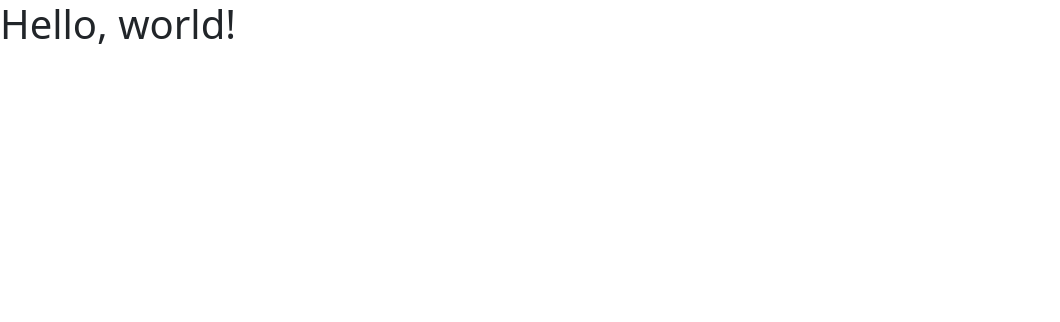
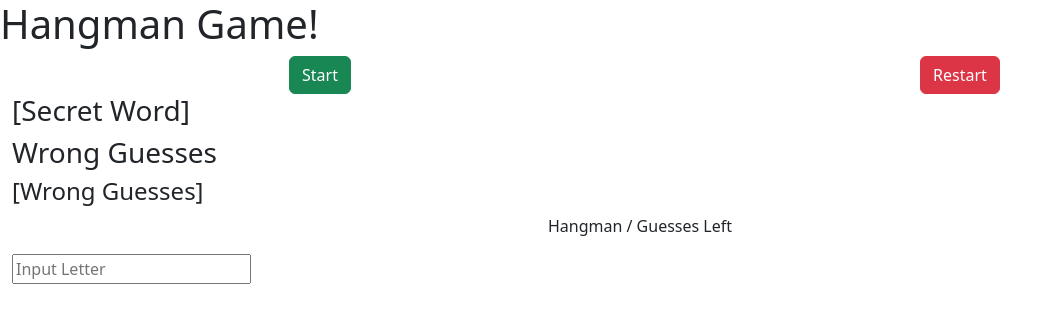
Before and after one commit to Girthstorm/HangManGame, a plain HTML site: page index.html in a window 1280 px wide. Shown: the whole page, without its empty margins (0-1060 px from the left). Drawn offline with nearby package versions, Linux system fonts and the light colour scheme.

Commit message:
Setting Variables

```diff
--- a/index.html
+++ b/index.html
@@ -4,15 +4,41 @@
 <head>
     <meta charset="utf-8">
     <meta name="viewport" content="width=device-width, initial-scale=1">
-    <title>Bootstrap demo</title>
+    <title>Hangman Games</title>
     <link href="https://cdn.jsdelivr.net/npm/bootstrap@5.3.2/dist/css/bootstrap.min.css" rel="stylesheet"
         integrity="sha384-T3c6CoIi6uLrA9TneNEoa7RxnatzjcDSCmG1MXxSR1GAsXEV/Dwwykc2MPK8M2HN" crossorigin="anonymous">
     <link rel="stylesheet" href="./Styles/style.css">
 </head>
 
 <body>
-    <h1>Hello, world!</h1>
+    <h1>Hangman Game!</h1>
 
+    <div class="container-fluid">
+        <div class="row">
+            <div class="col-6 d-flex justify-content-center"><button id="startBtn" type="button"
+                    class="btn btn-success">Start</button></div>
+            <div class="col-6 d-flex justify-content-center"><button id="restartBtn" type="button"
+                    class="btn btn-danger">Restart</button></div>
+        </div>
+
+
+        <div>
+            <h3 id="secretWord">[Secret Word]</h3>
+        </div>
+        <div>
+            <h3>Wrong Guesses</h3>
+            <h4 id="wrongGuesses">[Wrong Guesses]</h4>
+        </div>
+
+        <div>
+            <p class="text-center" id="hangMan">Hangman / Guesses Left</p>
+        </div>
+
+        <div>
+            <input id="userInput" type="text" maxlength="1" placeholder="Input Letter">
+        </div>
+
+    </div>
 
 
 
--- a/scripts/app.js
+++ b/scripts/app.js
@@ -1 +1,24 @@
 //Someone thinks of a word and we keep it secret from the other players
+//We will display a series of underscores depending on the length of the word
+//Each turn the player will guess 1 letter from the word.
+//If guess is correct wer will display the letter in the blank spot.
+//If incorrect we draw a piece of the hangman or tell the user they have x amount of guesses left
+//Add incorrect guess to a dive
+//Start button
+//Replay button
+
+//We'll need an Id for:
+//Start Button
+//Replay Button
+//SecretWord
+//Wrong Guesses
+//hangman
+//Guess / Input
+
+let startBtn = document.getElementById("startBtn");
+let restartBtn = document.getElementById("restartBtn");
+
+let secretWord = document.getElementById("secretWord");
+let wrongGuesses = document.getElementById("wrongGuesses");
+let hangMan = document.getElementById("hangMan");
+let userInput = document.getElementById("userInput");
```
